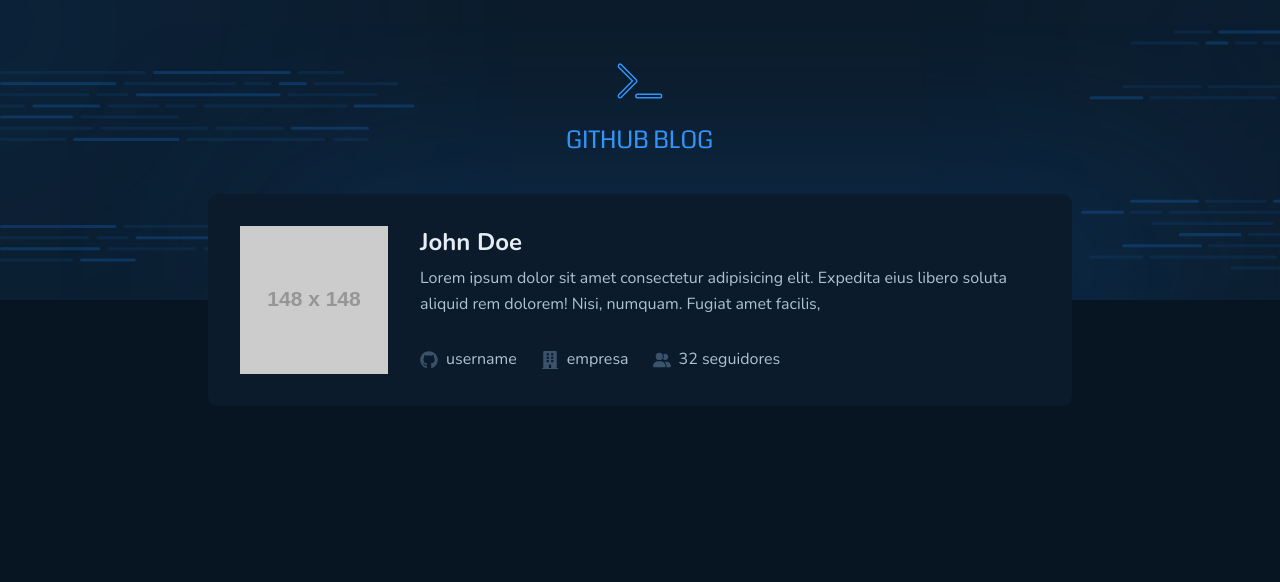
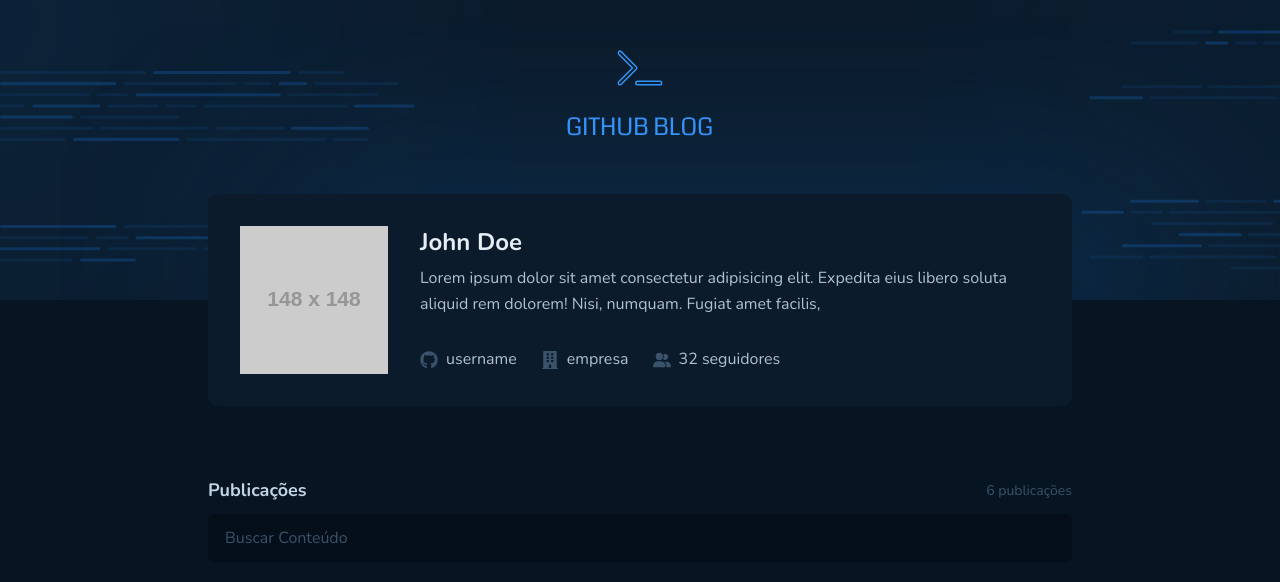
Before and after one commit to lucaswanderosck/github-blog, a React (Vite) app: page / in a window 1280 px wide. Shown: the top 582 px of the page. Built offline with nearby package versions, Linux system fonts and the light colour scheme.

Commit message:
Atualizações de estilo no cabeçalho, perfil e campo de busca

```diff
--- a/src/components/Header/styles.ts
+++ b/src/components/Header/styles.ts
@@ -7,12 +7,9 @@ export const Container = styled.header`
   background-repeat: no-repeat;
   height: 300px;
   width: 100vw;
-
-  display: flex;
-  align-items: center;
-  justify-content: center;
+  text-align: center;
 `
 
 export const Logo = styled.img`
-  margin-bottom: 5rem;
+  margin-top: 3rem;
 `
--- a/src/components/Profile/styles.ts
+++ b/src/components/Profile/styles.ts
@@ -13,6 +13,7 @@ export const Container = styled.div`
   gap: 2rem;
 
   margin-top: calc(-212px / 2);
+  margin-bottom: 4.5rem;
 `
 
 export const Name = styled.h3`
--- /dev/null
+++ b/src/components/SearchInput/index.tsx
@@ -0,0 +1,16 @@
+import React from 'react'
+import { Container } from './styles'
+
+interface Props extends React.InputHTMLAttributes<HTMLInputElement> {}
+
+export const SearchInput: React.FC<Props> = ({ ...props }) => {
+  return (
+    <Container>
+      <div>
+        <strong>Publicações</strong>
+        <span>6 publicações</span>
+      </div>
+      <input {...props} />
+    </Container>
+  )
+}
--- /dev/null
+++ b/src/components/SearchInput/styles.ts
@@ -0,0 +1,41 @@
+import styled from 'styled-components'
+
+export const Container = styled.div`
+  div {
+    display: flex;
+    align-items: center;
+    justify-content: space-between;
+    margin-bottom: 0.75rem;
+
+    strong {
+      font-size: ${({ theme }) => theme.sizes.lg};
+      color: ${({ theme }) => theme.colors['base-subtitle']};
+    }
+
+    span {
+      font-size: ${({ theme }) => theme.sizes.sm};
+      color: ${({ theme }) => theme.colors['base-label']};
+    }
+  }
+
+  input {
+    display: block;
+    width: 100%;
+    padding: 0.75rem 1rem;
+    border-radius: 6px;
+    border: 1px solid transparent;
+    outline: none;
+    background: ${({ theme }) => theme.colors['base-input']};
+    color: ${({ theme }) => theme.colors['base-text']};
+    font-size: ${({ theme }) => theme.sizes.md};
+    transition: border-color 0.2s;
+
+    &:focus {
+      border-color: ${({ theme }) => theme.colors.blue};
+    }
+
+    &::placeholder {
+      color: ${({ theme }) => theme.colors['base-label']};
+    }
+  }
+`
--- a/src/pages/Home/index.tsx
+++ b/src/pages/Home/index.tsx
@@ -1,10 +1,12 @@
 import React from 'react'
 import { Profile } from '../../components/Profile'
+import { SearchInput } from '../../components/SearchInput'
 
 export const Home: React.FC = () => {
   return (
     <>
       <Profile />
+      <SearchInput type="text" placeholder="Buscar Conteúdo" />
     </>
   )
 }
```
